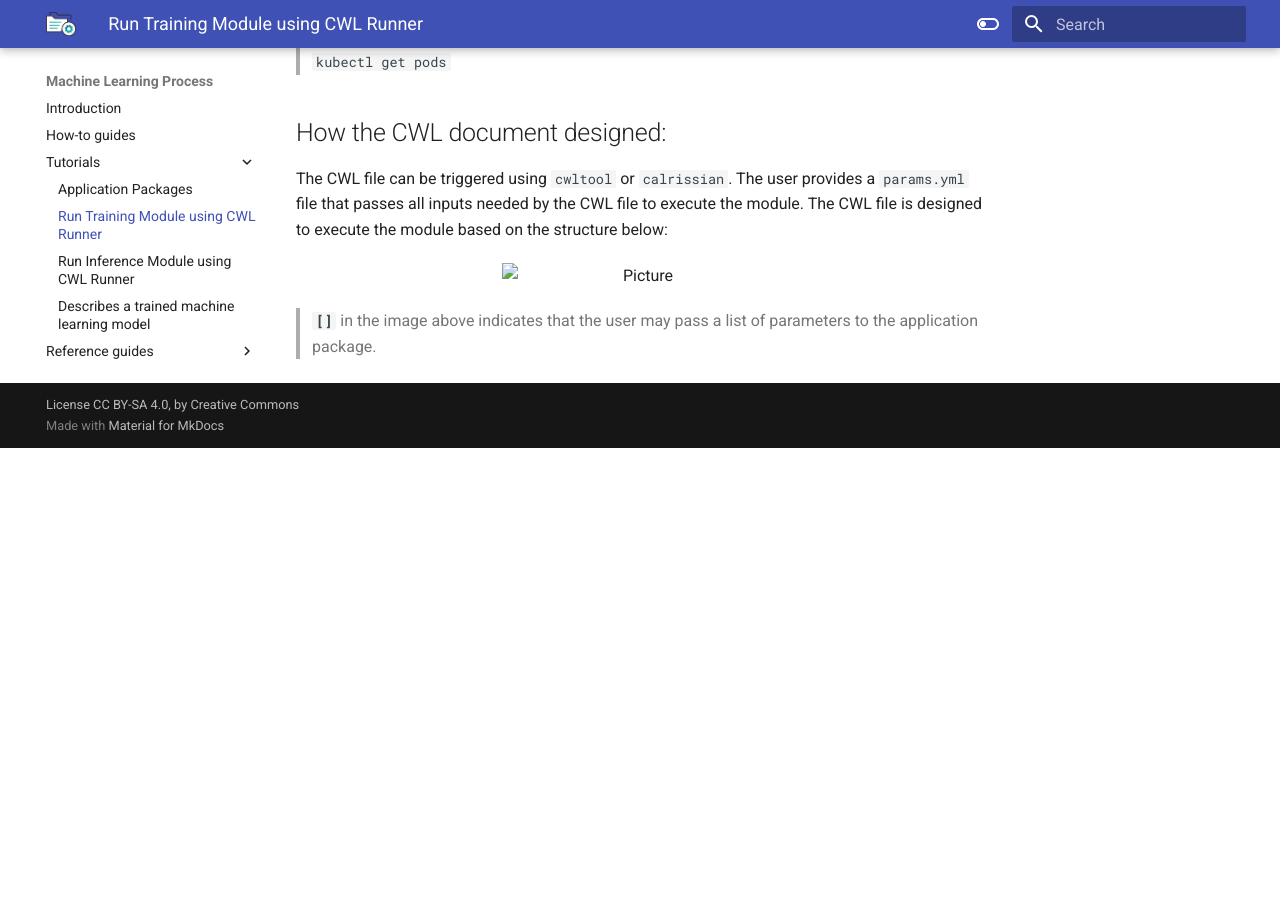
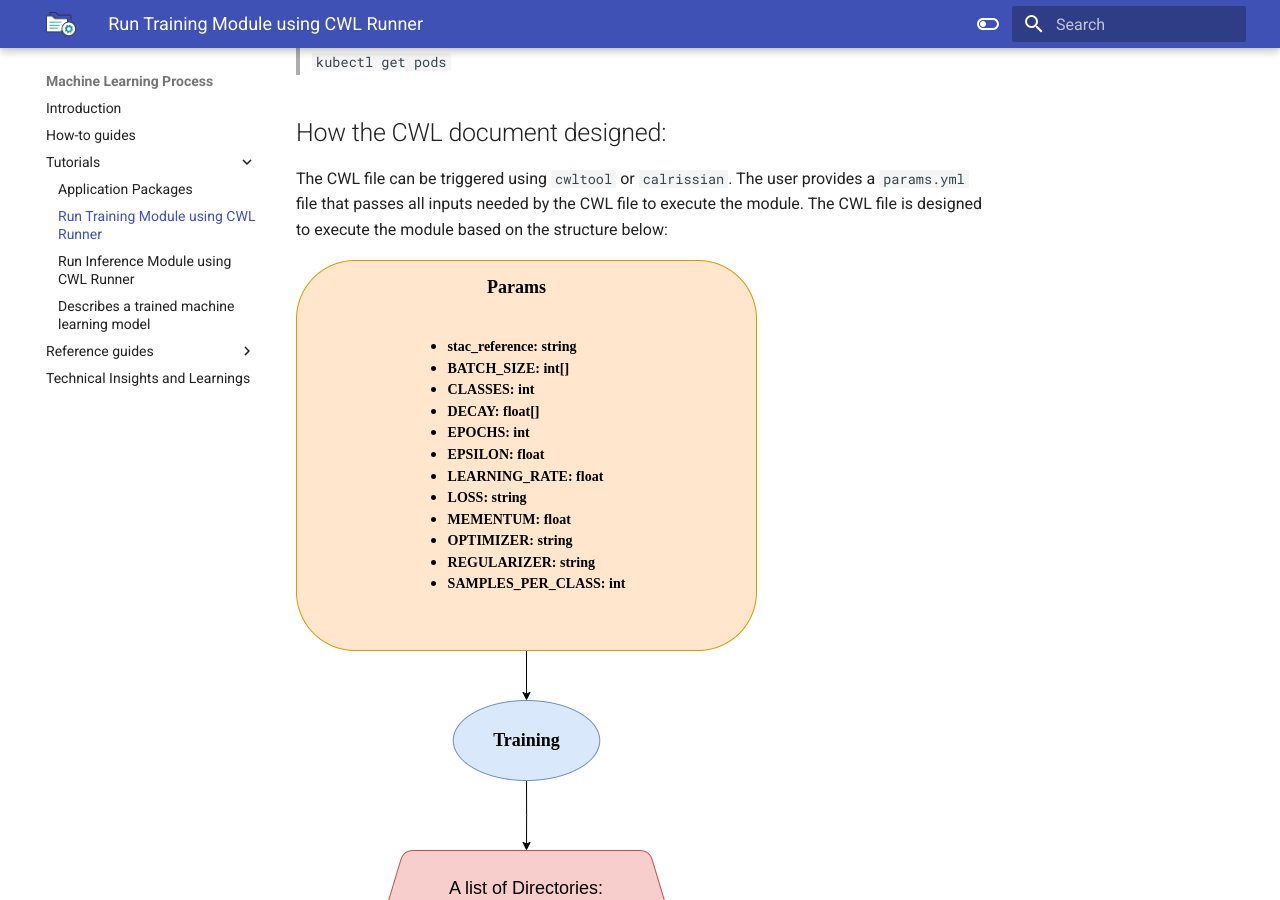
Before and after one commit to simonevaccari/machine-learning-process, an MkDocs documentation site: the page built from docs/training-cwl.md, in a window 1280 px wide and 900 px high, scrolled down 1770 px. Built offline with MkDocs 1.6.1 and Material for MkDocs 9.7.7, drawn with Linux system fonts in a browser that asks for light colours; before the commit the page ends 2218 px from its top, so only the background shows below that.

Commit message:
ci: try to render images

```diff
--- a/docs/training-cwl.md
+++ b/docs/training-cwl.md
@@ -58,6 +58,7 @@
 ## How the CWL document designed:
 The CWL file can be triggered using `cwltool` or `calrissian`. The user provides a `params.yml` file that passes all inputs needed by the CWL file to execute the module. The CWL file is designed to execute the module based on the structure below:
 
-<p align="center"><img src="imgs/training.png" alt="Picture" width="40%" height="10%" style="display: block; margin: 20px auto;"/></p>
+![Training Workflow](imgs/training.png)
+
 
 > **`[]`** in the image above indicates that the user may pass a list of parameters to the application package.
```
